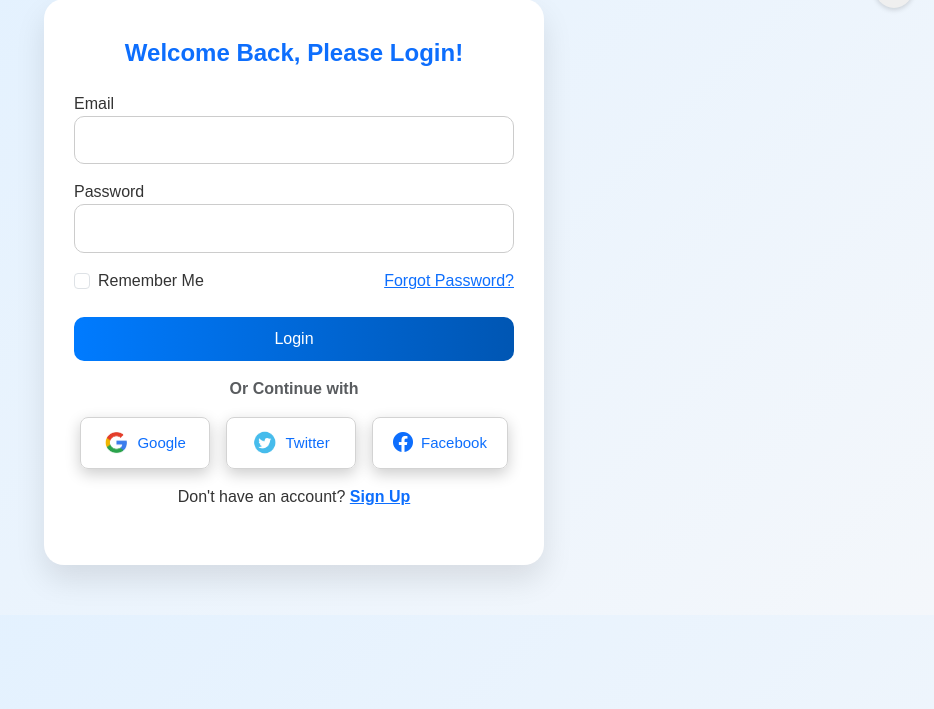
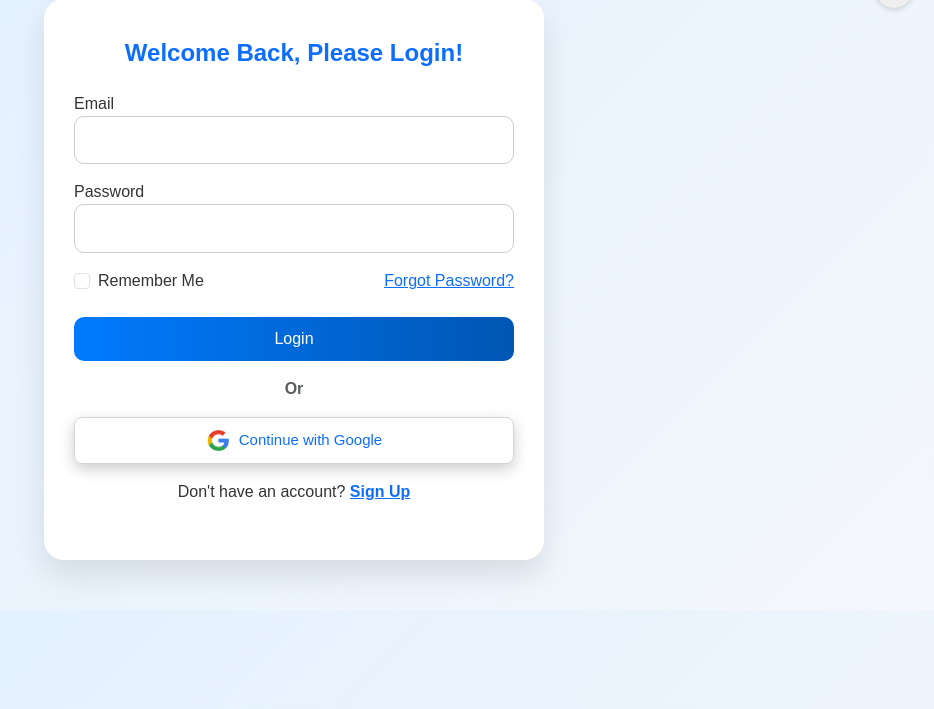
Before and after one commit to MyatThu1582/LoginHub, a PHP site: page /mt_php/login.php in a window 1280 px wide. Shown: the part 51-760 px from the top of the page, without its empty margins (346-1280 px from the left). Run offline with PHP 8.4, Linux system fonts and the light colour scheme.

Commit message:
added README.md

```diff
--- a/login.php
+++ b/login.php
@@ -102,17 +102,17 @@ if ($_SERVER['REQUEST_METHOD'] === 'POST') {
 
 
       <div class="social-login text-center mb-3 mt-3">
-        <p class="fw-bold text-muted">Or Continue with</p>
-        <div class="d-flex justify-content-center gap-3 mt-2">
+        <p class="fw-bold text-muted">Or</p>
+        <div class="">
             <a href="google_login.php" class="social-btn google" title="Sign in with Google">
-                <img src="google.png" alt="" width="25" height="25"> Google
+                <img src="google.png" alt="" width="25" height="25"> Continue with Google
             </a>
-            <a href="#" class="social-btn twitter" title="Sign in with Twitter">
+            <!-- <a href="#" class="social-btn twitter" title="Sign in with Twitter">
                 <img src="twitter.png" alt="" width="25" height="25"> Twitter
             </a>
             <a href="#" class="social-btn facebook" title="Sign in with Facebook">
                 <i class="bi bi-facebook"></i> Facebook
-            </a>
+            </a> -->
         </div>
     </div>
 
```
Also changed, not shown: README-mailtrap.md (deleted), README.md (added).
